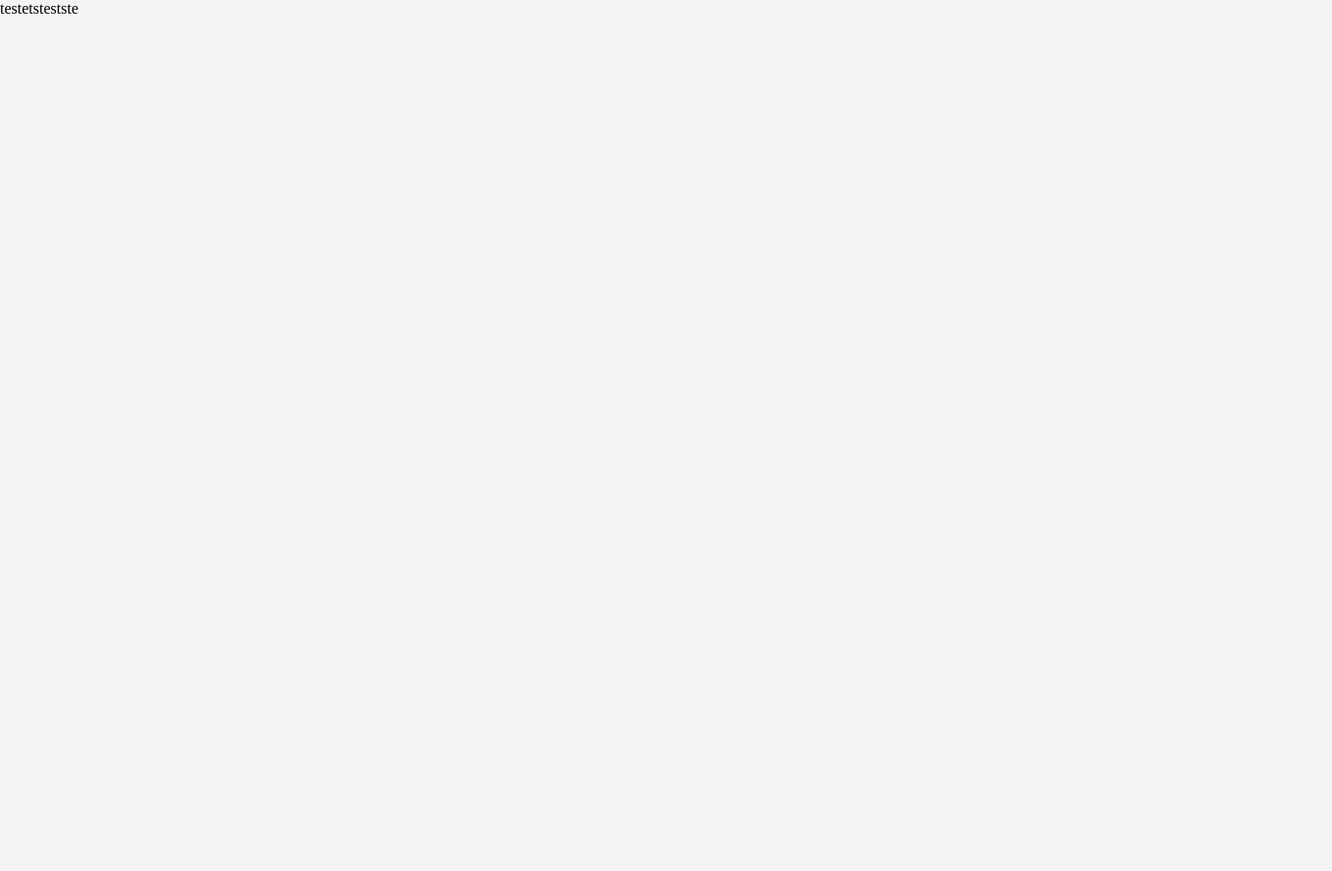
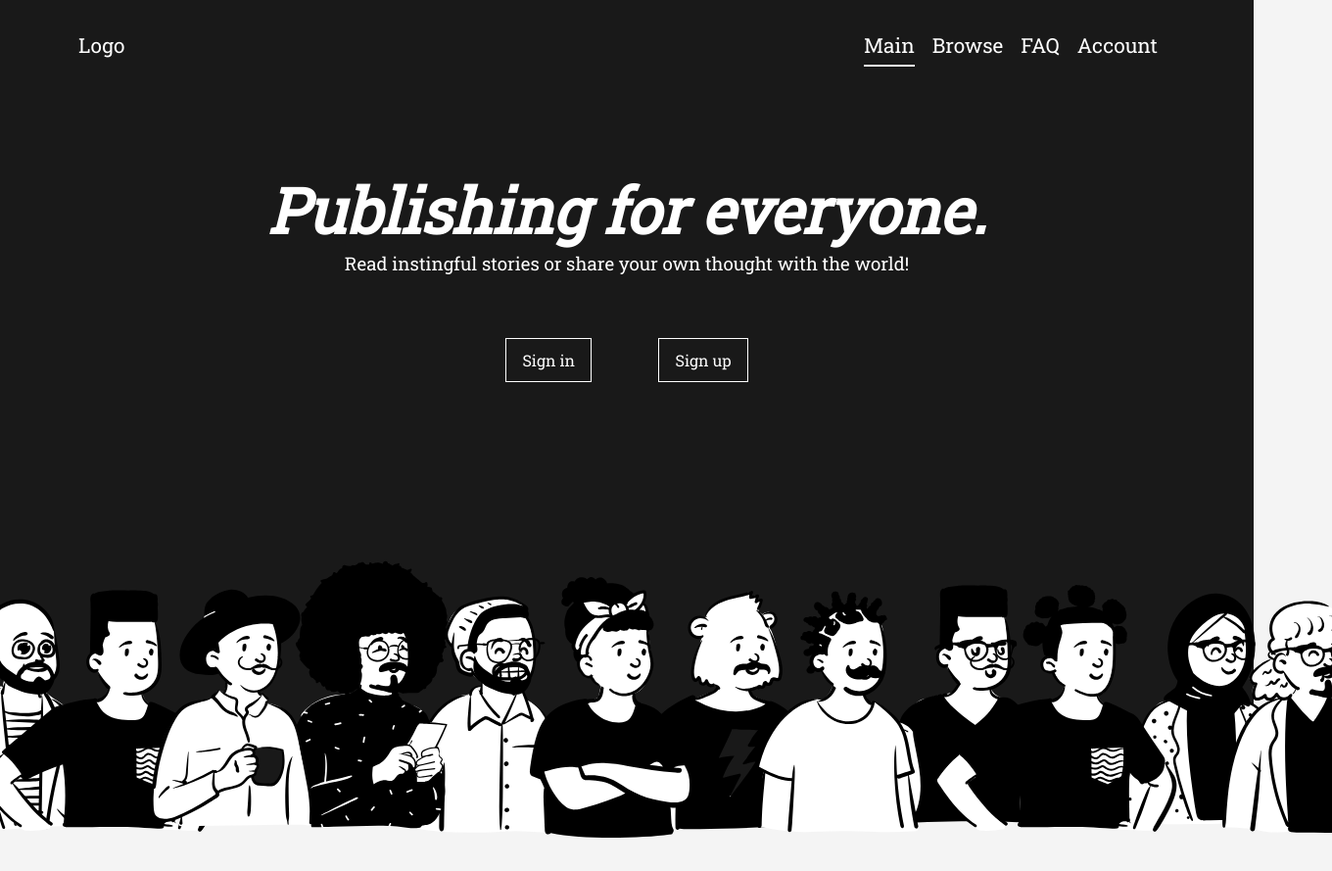
Before and after one commit to h0pped/publishing_platform, a website: page front/index.html in a window 1280 px wide. Shown: the whole page at 98% size, 1360 px wide, since content can reach past the window. Before the commit the page ends 800 px from the top, so only its background shows below. Drawn offline with Linux system fonts and the light colour scheme.

Commit message:
feat: add landing first section & add navbar

```diff
--- a/front/index.html
+++ b/front/index.html
@@ -5,10 +5,39 @@
     <meta http-equiv="X-UA-Compatible" content="IE=edge" />
     <meta name="viewport" content="width=device-width, initial-scale=1.0" />
     <title>Publishing Platform!</title>
-    <link rel="stylesheet" href="css/style.css" />
+    <link rel="stylesheet" href="css/index.css" />
     <script src="scripts/index.js" defer></script>
   </head>
   <body>
-    testetstestste
+    <nav class="navbar">
+      <a href="#" class="logo">Logo</a>
+      <ul>
+        <li>
+          <a href="#" class="active">Main</a>
+        </li>
+        <li>
+          <a href="#">Browse</a>
+        </li>
+        <li>
+          <a href="#">FAQ</a>
+        </li>
+        <li>
+          <a href="#">Account</a>
+        </li>
+      </ul>
+    </nav>
+    <section id="landing-section">
+      <div class="title">
+        <h1>Publishing for everyone.</h1>
+        <h3>
+          Read instingful stories or share your own thought with the world!
+        </h3>
+      </div>
+      <div class="login">
+        <a href="./login" class="button-link">Sign in</a>
+        <a href="./login" class="button-link">Sign up</a>
+      </div>
+      <img src="./assets/people.svg" alt="" id="landing-people" />
+    </section>
   </body>
 </html>
--- /dev/null
+++ b/front/scss/index.scss
@@ -0,0 +1,65 @@
+@use "util/colors";
+@import "style";
+
+.navbar {
+  position: -webkit-sticky;
+  position: sticky;
+  top: 0px;
+  font-family: "Roboto Slab", serif;
+  a.logo {
+    color: colors.$font-white;
+    font-size: 1.3rem;
+  }
+  z-index: 100;
+  display: flex;
+  justify-content: space-between;
+  background: colors.$base-dark;
+  padding: 2rem 5rem;
+  align-items: center;
+  max-width: 100%;
+  min-width: 100%;
+
+  ul {
+    display: flex;
+    width: 30%;
+    justify-content: space-evenly;
+    align-items: center;
+    list-style: none;
+    font-size: 1.3rem;
+    a {
+      color: colors.$font-white;
+    }
+  }
+}
+
+#landing-section {
+  display: flex;
+  flex-direction: column;
+  align-items: center;
+  height: 90vh;
+  font-family: "Roboto Slab", serif;
+  background: colors.$base-dark;
+  color: colors.$font-white;
+  position: relative;
+  .title {
+    margin-top: 5rem;
+    text-align: center;
+    margin-bottom: 4rem;
+    h1 {
+      font-size: 4rem;
+      font-style: italic;
+    }
+    h3 {
+      font-weight: lighter;
+    }
+  }
+  img {
+    position: absolute;
+    top: 65%;
+  }
+  .login {
+    display: flex;
+    justify-content: space-evenly;
+    width: 30%;
+  }
+}
--- a/front/scss/style.scss
+++ b/front/scss/style.scss
@@ -1,8 +1,35 @@
 @use "util/colors";
-
-body {
+@import url("https://fonts.googleapis.com/css2?family=Roboto+Slab&display=swap");
+* {
   box-sizing: border-box;
   padding: 0;
   margin: 0;
-  background-color: colors.$base-color;
 }
+body {
+  background-color: colors.$base;
+}
+a {
+  transition: all 0.5s ease;
+  text-decoration: none;
+  position: relative;
+  color: colors.$font-white;
+  &.button-link {
+    border: 1px solid colors.$font-white;
+    padding: 0.7rem 1rem;
+  }
+  &.active:after {
+    content: "";
+    position: absolute;
+    width: 100%;
+    height: 2px;
+    top: 120%;
+    left: 0;
+    background: colors.$base;
+    transition: all 0.5s ease;
+  }
+  &:hover {
+    &.active:after {
+      top: 100%;
+    }
+  }
+}
--- a/front/scss/util/_colors.scss
+++ b/front/scss/util/_colors.scss
@@ -1,2 +1,5 @@
-$base-color: #f4f4f4;
-$base-dark-color: #191919;
+$base: #f4f4f4;
+$base-dark: #191919;
+
+$font-white: #fff;
+$font-dark: #191919;
```
Also changed, not shown: front/login/index.html (added, +12 -0 lines), front/assets/people.svg (added), front/css/index.css (added), front/css/style.css, 4 other files.
